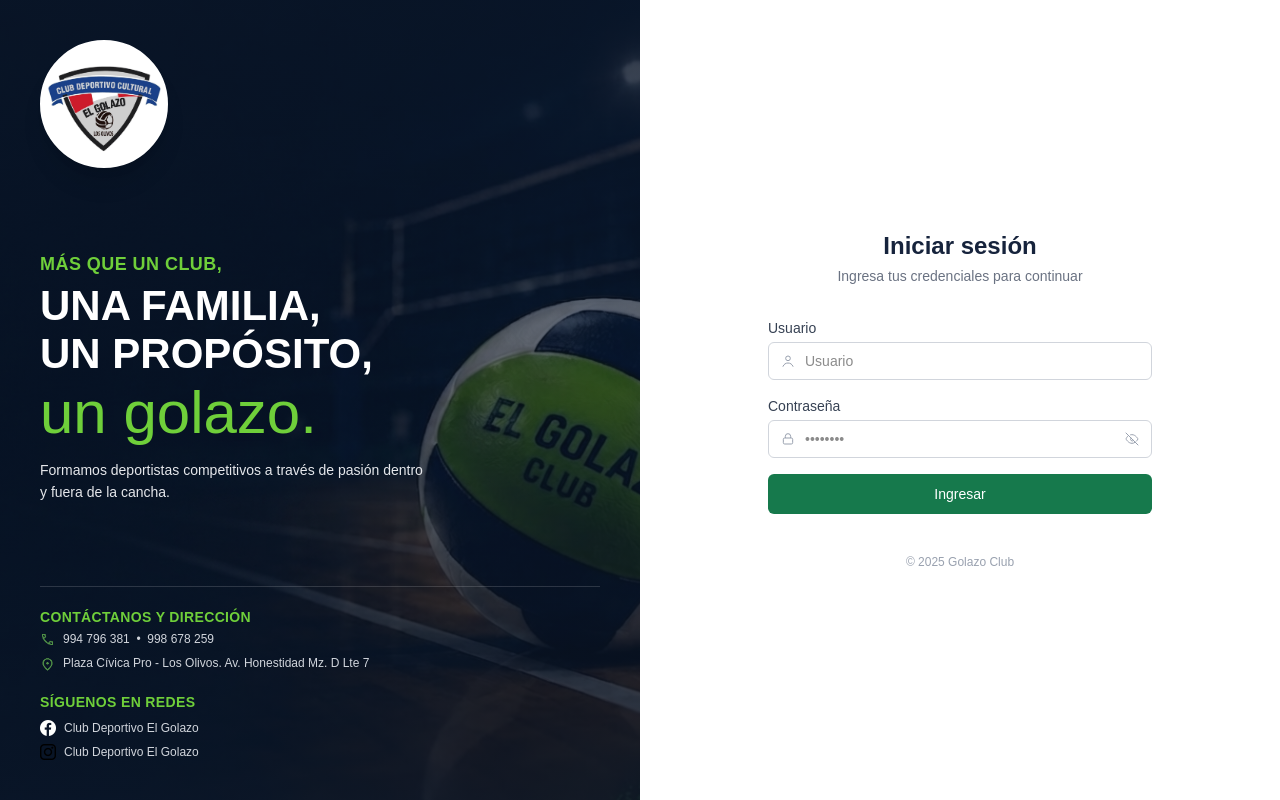
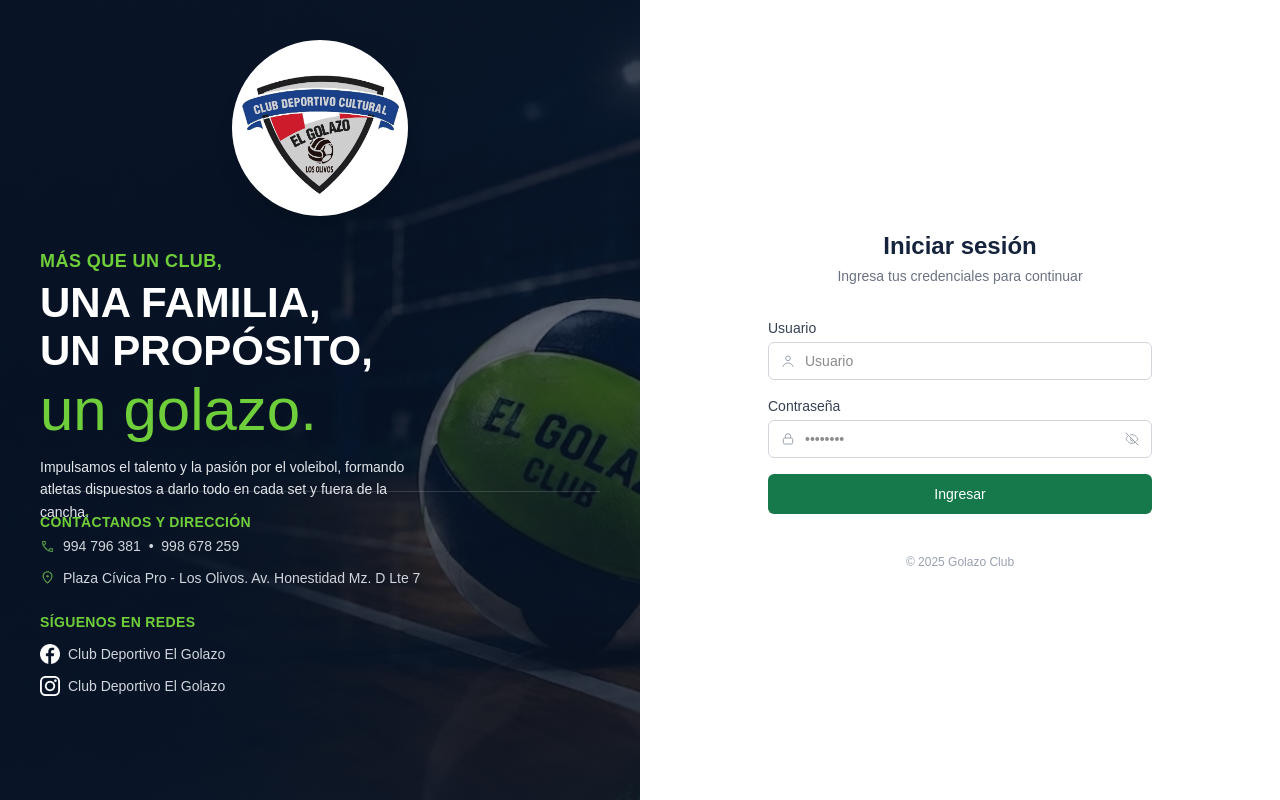
Before and after one commit to ariancerna/HerramientasDesarrollo_Grupo4_Frontend, a Next.js app: page /auth/login in a window 1280 px wide. Built offline with nearby package versions, Linux system fonts and the light colour scheme.

Commit message:
feat(configurar datos del club): correcciones

```diff
--- a/src/app/auth/login/page.tsx
+++ b/src/app/auth/login/page.tsx
@@ -11,9 +11,11 @@ export default function LoginPage() {
         {/* Overlay oscuro para contraste */}
         <div className="absolute inset-0 bg-gradient-to-b from-[#0A1628]/85 via-[#0A1628]/60 to-[#0A1628]/85" />
 
+
+
         {/* Logo */}
-        <div className="relative z-10">
-          <div className="w-28 h-28 md:w-32 md:h-32 rounded-full bg-white border-4 border-white shadow-xl overflow-hidden">
+        <div className="relative z-10 flex w-full justify-center">
+          <div className="w-36 h-36 md:w-44 md:h-44 rounded-full bg-white border-4 border-white shadow-xl overflow-hidden">
             <img
               src="/logo-el-golazo-club.jpg"
               alt="El Golazo Club"
@@ -40,13 +42,18 @@ export default function LoginPage() {
           </p>
 
           <p className="mt-4 text-sm text-gray-200 max-w-sm leading-relaxed">
-            Formamos deportistas competitivos a través de pasión dentro y
-            fuera de la cancha.
+            Impulsamos el talento y la pasión por el voleibol, formando atletas dispuestos a darlo todo en cada set y fuera de la cancha.
           </p>
         </div>
 
+
+
+
+
+
+   <div className="relative z-10 mb-16 w-full">
         {/* Contacto y dirección */}
-        <div className="relative z-10 border-t border-white/15 pt-5 text-xs text-gray-300 space-y-2">
+        <div className="relative z-10 border-t border-white/15 pt-5 text-sm text-gray-300 space-y-3 -mt-16">
           <p className="text-[#6FCF3A] font-bold tracking-wide text-sm mb-1">
             CONTÁCTANOS Y DIRECCIÓN
           </p>
@@ -75,13 +82,14 @@ export default function LoginPage() {
           </p>
 
       <p className="flex items-center gap-2">
-  <img src="/face.png" alt="Facebook" className="w-4 h-4 invert" />
+  <img src="/face.png" alt="Facebook" className="w-5 h-5 invert" />
   Club Deportivo El Golazo
 </p>
           <p className="flex items-center gap-2">
-            <img src="/insta.png" alt="Instagram" className="w-4 h-4" />
+            <img src="/insta.png" alt="Instagram" className="w-5 h-5 invert" />
             Club Deportivo El Golazo
           </p>
+        </div>
         </div>
       </div>
 
```
